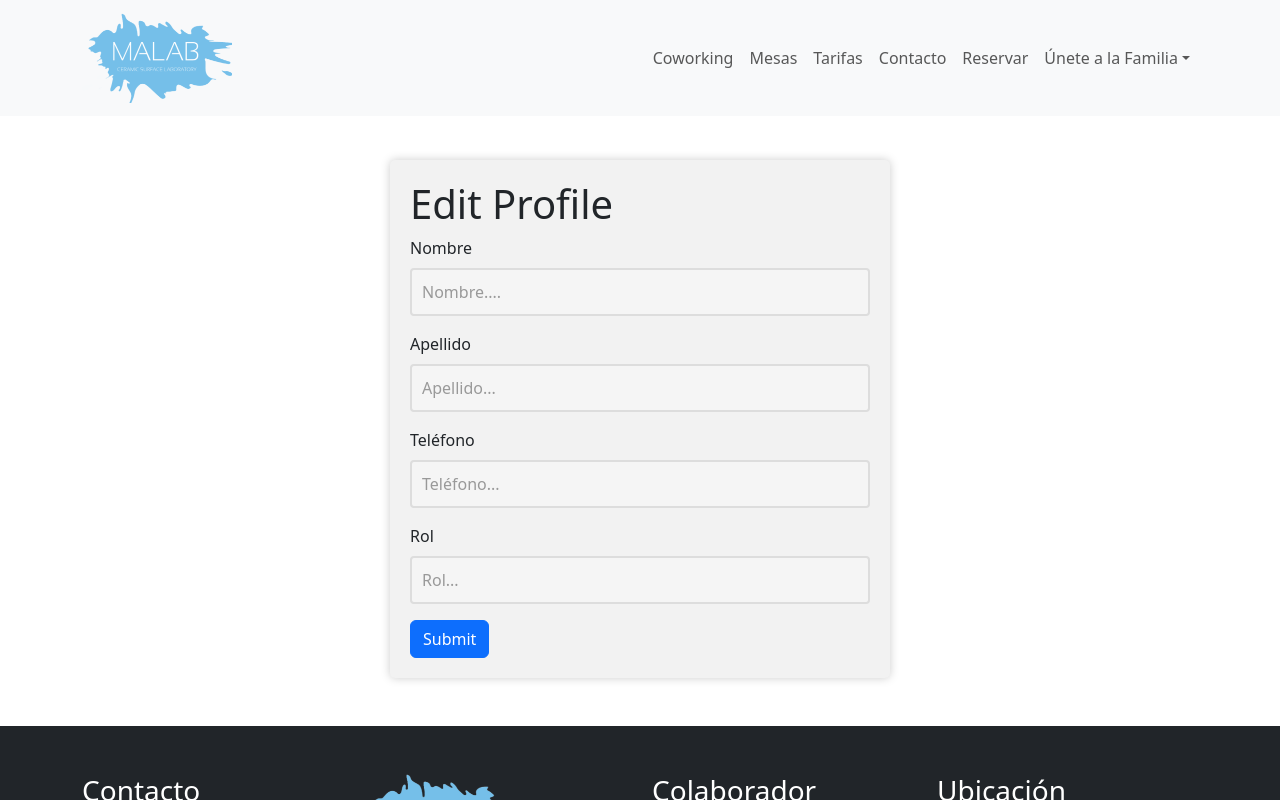
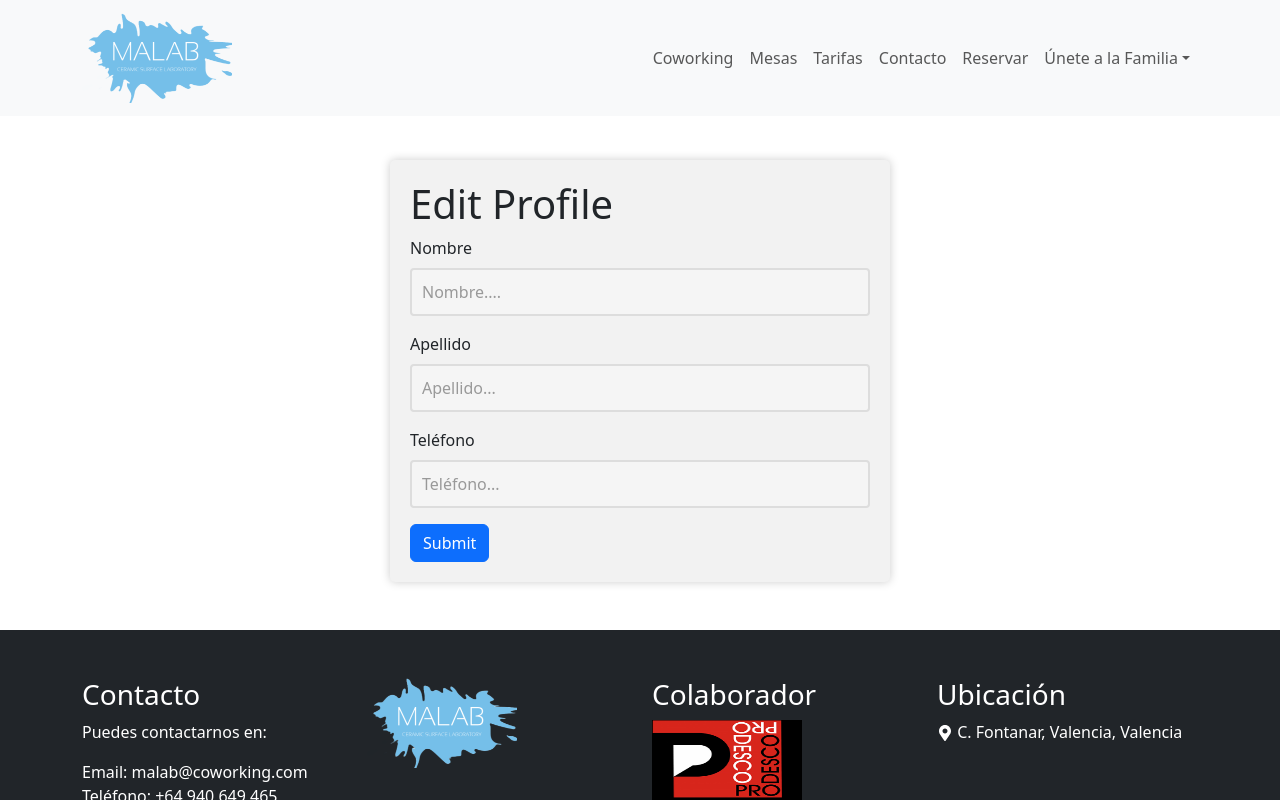
Before and after one commit to MarioAAT/mat-geekhubs-fsd-frontend-malab, a React (Vite) app in the folder Front_MALAB/: page /admineditperfil in a window 1280 px wide. Shown: the top 800 px of the page. Built offline with nearby package versions, Linux system fonts and the light colour scheme; a web font is replaced by a local one.

Commit message:
Se modifica correctamente el perfil del usuario como admin

```diff
--- a/Front_MALAB/src/layouts/perfilUsuario/AdminEditPerfil.jsx
+++ b/Front_MALAB/src/layouts/perfilUsuario/AdminEditPerfil.jsx
@@ -13,6 +13,7 @@ export const AdminEditPerfil = () => {
     const [welcome, SetWelcome] = useState("");
     const userDetail = useSelector(detailData);
     const ID = userDetail.choosenObject.id;
+    const navigate = useNavigate();
 
     const [putPerfil, setputPerfil] = useState({
         nombre: "",
@@ -37,7 +38,7 @@ export const AdminEditPerfil = () => {
             setputPerfil(resultado.data)
             SetWelcome('Perfil modificado correctamente');
             setTimeout(() => {
-                Navigate('/perfil');
+                navigate('/allusuarios');
             }, 1500);
         })
         .catch((error) => console.log(error));
@@ -83,18 +84,6 @@ export const AdminEditPerfil = () => {
                 blurFunction={(e) => checkError(e)}
                 />
             </Form.Group>
-
-            <Form.Group className="mb-3" controlId="formBasicPassword">
-            <Form.Label>Rol</Form.Label>
-            <InputText
-                type={'integer'}
-                name={'id_rol'}
-                placeholder={'Rol...'}
-                required={true}
-                changeFunction={(e) => inputHandler(e)}
-                blurFunction={(e) => checkError(e)}
-                />
-            </Form.Group>
             <Button
             variant="primary" onClick={putUsuarioPerfil}
             >Submit
```
